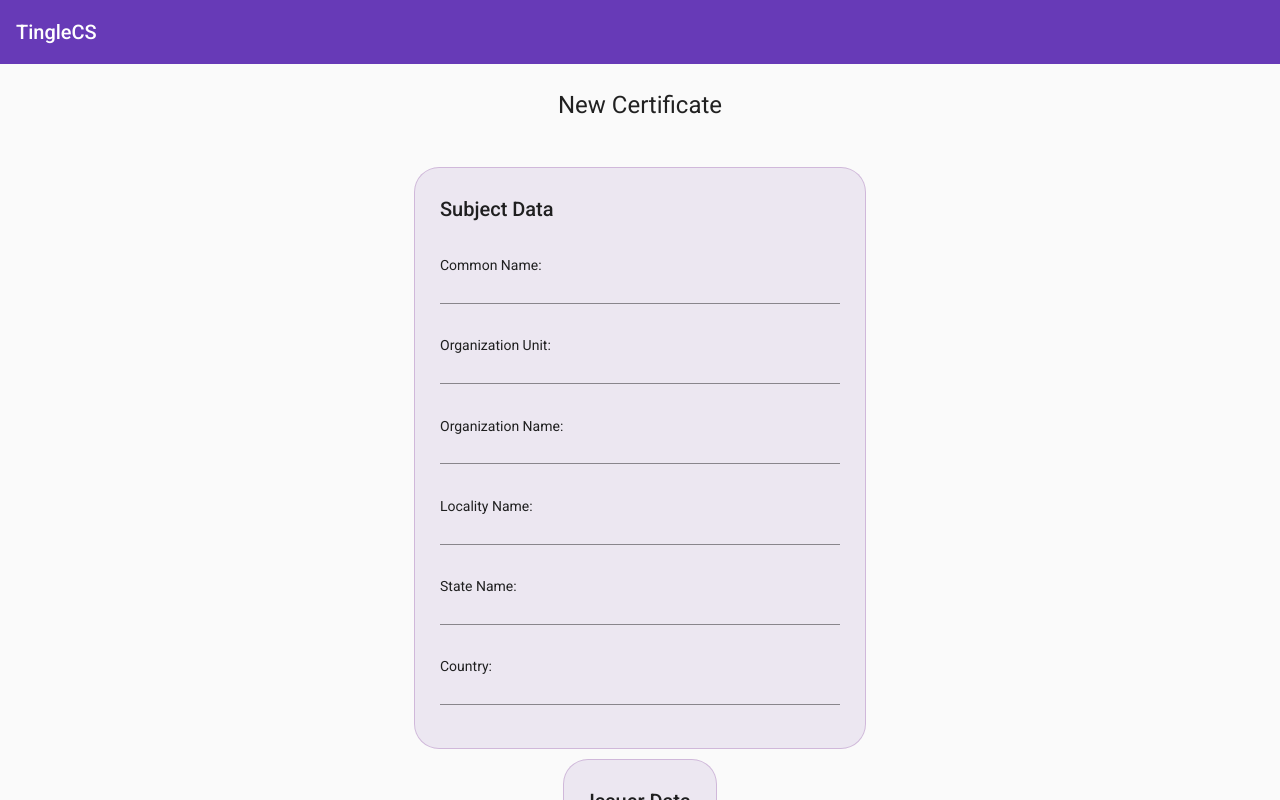
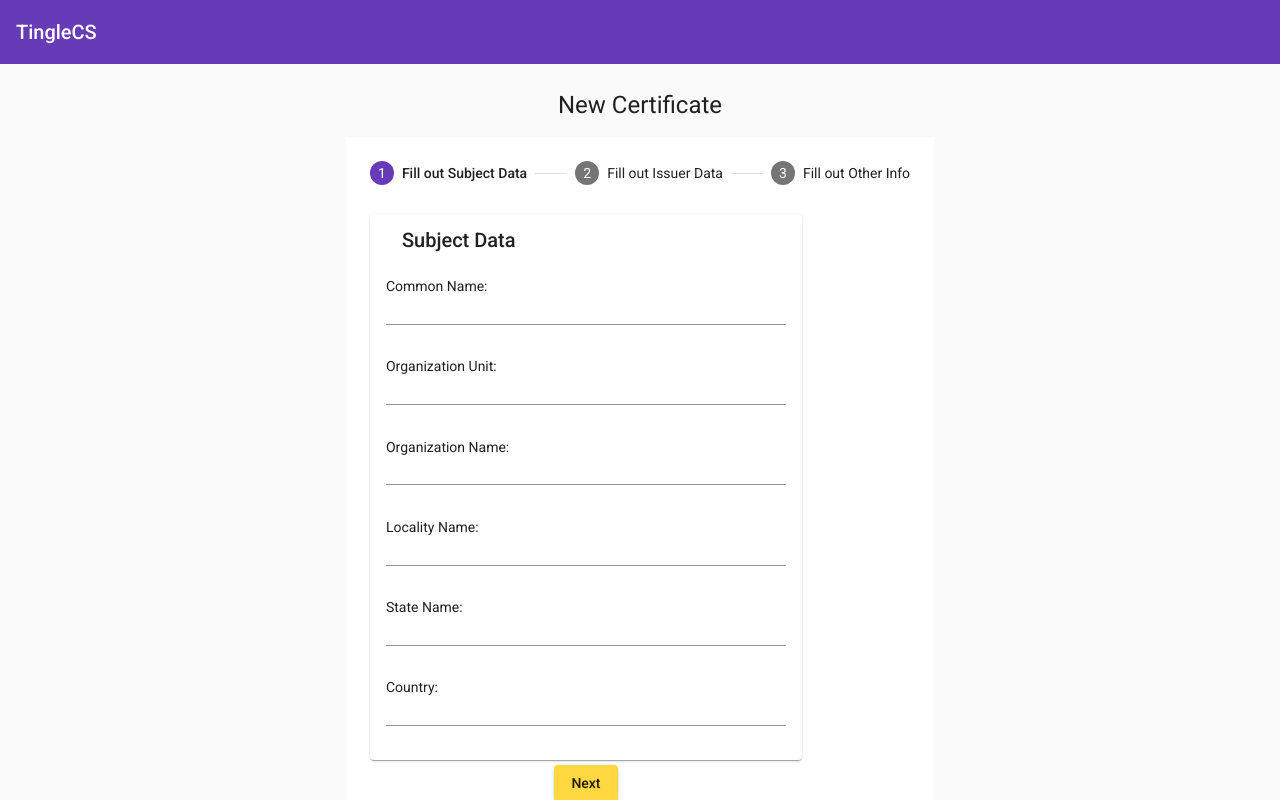
Before and after one commit to n-dusan/tingle-cs, an Angular app in the folder tingle-cs-frontend/: page /issue in a window 1280 px wide. Built offline with nearby package versions, Linux system fonts and the light colour scheme.

Commit message:
Stepper for certificate issuing

```diff
--- a/tingle-cs-frontend/src/app/certificate-issuing/certificate-issuing.component.css
+++ b/tingle-cs-frontend/src/app/certificate-issuing/certificate-issuing.component.css
@@ -1,14 +1,11 @@
 .header-section {
+    display: block;
     text-align: center;
     padding: 25px;
 }
 
 
 .form-section {
-    border: 1px solid rgba(98, 0, 128, 0.205);
-    border-radius: 25px;
-    background-color: rgba(66, 0, 128, 0.075);;
-    padding: 25px;
     margin: 5px;
 }
 
--- a/tingle-cs-frontend/src/app/certificate-issuing/certificate-issuing.component.html
+++ b/tingle-cs-frontend/src/app/certificate-issuing/certificate-issuing.component.html
@@ -1,11 +1,15 @@
-<section class="header-section">
+
+<section fxFlex="100%" fxLayout="column" fxLayoutAlign="center center" style="margin-top: 25px;">
     <h1>New Certificate</h1>
-</section>
-<div class="form-container" fxLayout="column" fxLayoutAlign="center center">
+    <mat-horizontal-stepper [linear]="isLinear" fxFlex="100%" fxLayout="column" fxLayoutAlign="center center" #stepper>
+        <mat-step [stepControl]="firstFormGroup">
+            <form [formGroup]="firstFormGroup" fxFlex="80%" fxLayout="column" fxLayoutAlign="center center">
+                <ng-template matStepLabel>Fill out Subject Data</ng-template>
+                <mat-card class="form-section" fxLayout="column">
+                    <mat-card-header>
+                        <mat-card-title >Subject Data</mat-card-title>
+                    </mat-card-header>
 
-    <form fxFlex="80%" fxLayout="column" fxLayoutAlign="center center">
-        <section class="form-section" fxLayout="column">
-            <h2>Subject Data</h2>
                     <mat-form-field>
                         <label for="commonName">Common Name: </label>
                         <input id="commonName" matInput type="text" name="commonName" required>
@@ -30,12 +34,67 @@
                         <label for="country">Country: </label>
                         <input id="country" matInput type="text" name="country" required>
                     </mat-form-field>
-        </section>
 
-        <section class="form-section" fxLayout="column">
-            <h2>Issuer Data</h2>
-        </section>
+                </mat-card>
+                <div>
+                    <button mat-raised-button color="accent" matStepperNext>Next</button>
+                </div>
+            </form>
+        </mat-step>
+        <mat-step [stepControl]="secondFormGroup">
+            <form [formGroup]="secondFormGroup" fxFlex="100%" fxLayout="column" fxLayoutAlign="center center">
+                <ng-template matStepLabel>Fill out Issuer Data</ng-template>
+                <mat-card class="form-section" fxLayout="column">
+                    <mat-card-header>
+                        <mat-card-title>Issuer Data</mat-card-title>
+                    </mat-card-header>
 
+                    <mat-card-content>
+                        <mat-form-field>
+                            <label for="ca">CA: </label>
+                            <mat-select id="ca" name="ca">
+                                <!-- TO DO: ngFor through list of his CAs -->
+                                <mat-option value="lalala">
+                                    Lalala
+                                </mat-option>
+                            </mat-select>
+                        </mat-form-field>
+                    </mat-card-content>
+
+                </mat-card>
+                <div>
+                    <button mat-raised-button color="primary" matStepperPrevious>Back</button>
+                    <button mat-raised-button color="accent" matStepperNext>Next</button>
+                </div>
+            </form>
+        </mat-step>
+        <mat-step>
+            <form [formGroup]="thirdFormGroup" fxFlex="100%" fxLayout="column" fxLayoutAlign="center center">
+                <ng-template matStepLabel>Fill out Other Info</ng-template>
+                <mat-card class="form-section" fxLayout="column">
+                    <mat-card-header>
+                        <mat-card-title>Other Info</mat-card-title>
+                    </mat-card-header>
+
+                    <mat-card-content>
+                        <mat-form-field>
+                            <label for="ca">CA: </label>
+                            <mat-select id="ca" name="ca">
+                                <!-- TO DO: ngFor through list of his CAs -->
+                                <mat-option value="lalala">
+                                    Lalala
+                                </mat-option>
+                            </mat-select>
+                        </mat-form-field>
+                    </mat-card-content>
+
+                </mat-card>
+                <div>
+                    <button mat-raised-button color="primary" matStepperPrevious>Back</button>
+                    <button mat-raised-button color="accent" >Done</button>
+                </div>
             </form>
 
-</div>
+        </mat-step>
+    </mat-horizontal-stepper>
+</section>
--- a/tingle-cs-frontend/src/app/certificate-issuing/certificate-issuing.component.ts
+++ b/tingle-cs-frontend/src/app/certificate-issuing/certificate-issuing.component.ts
@@ -1,4 +1,5 @@
 import { Component, OnInit } from '@angular/core';
+import { FormGroup, FormBuilder, Validators } from '@angular/forms';
 
 @Component({
   selector: 'app-certificate-issuing',
@@ -7,9 +8,23 @@ import { Component, OnInit } from '@angular/core';
 })
 export class CertificateIssuingComponent implements OnInit {
 
-  constructor() { }
+  isLinear = false;
+  firstFormGroup: FormGroup;
+  secondFormGroup: FormGroup;
+  thirdFormGroup: FormGroup;
+
+  constructor(private _formBuilder: FormBuilder) { }
 
   ngOnInit(): void {
+    this.firstFormGroup = this._formBuilder.group({
+      firstCtrl: ['', Validators.required]
+    });
+    this.secondFormGroup = this._formBuilder.group({
+      secondCtrl: ['', Validators.required]
+    });
+    this.thirdFormGroup = this._formBuilder.group({
+      secondCtrl: ['', Validators.required]
+    });
   }
 
 }
```
Also changed, not shown: tingle-cs-frontend/src/app/app.module.ts (+7 -2 lines). Lines whose indentation alone changed are shown as unchanged.
